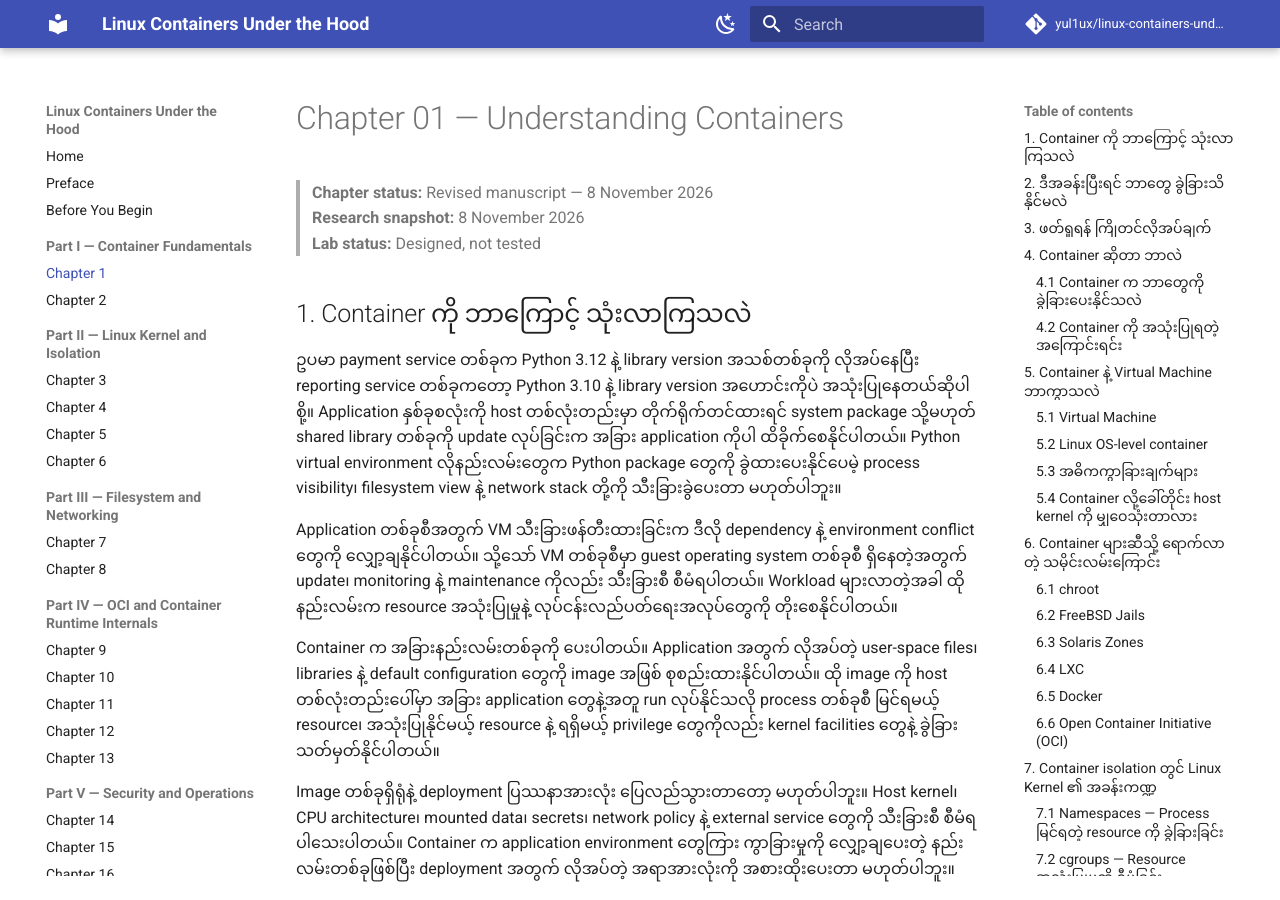
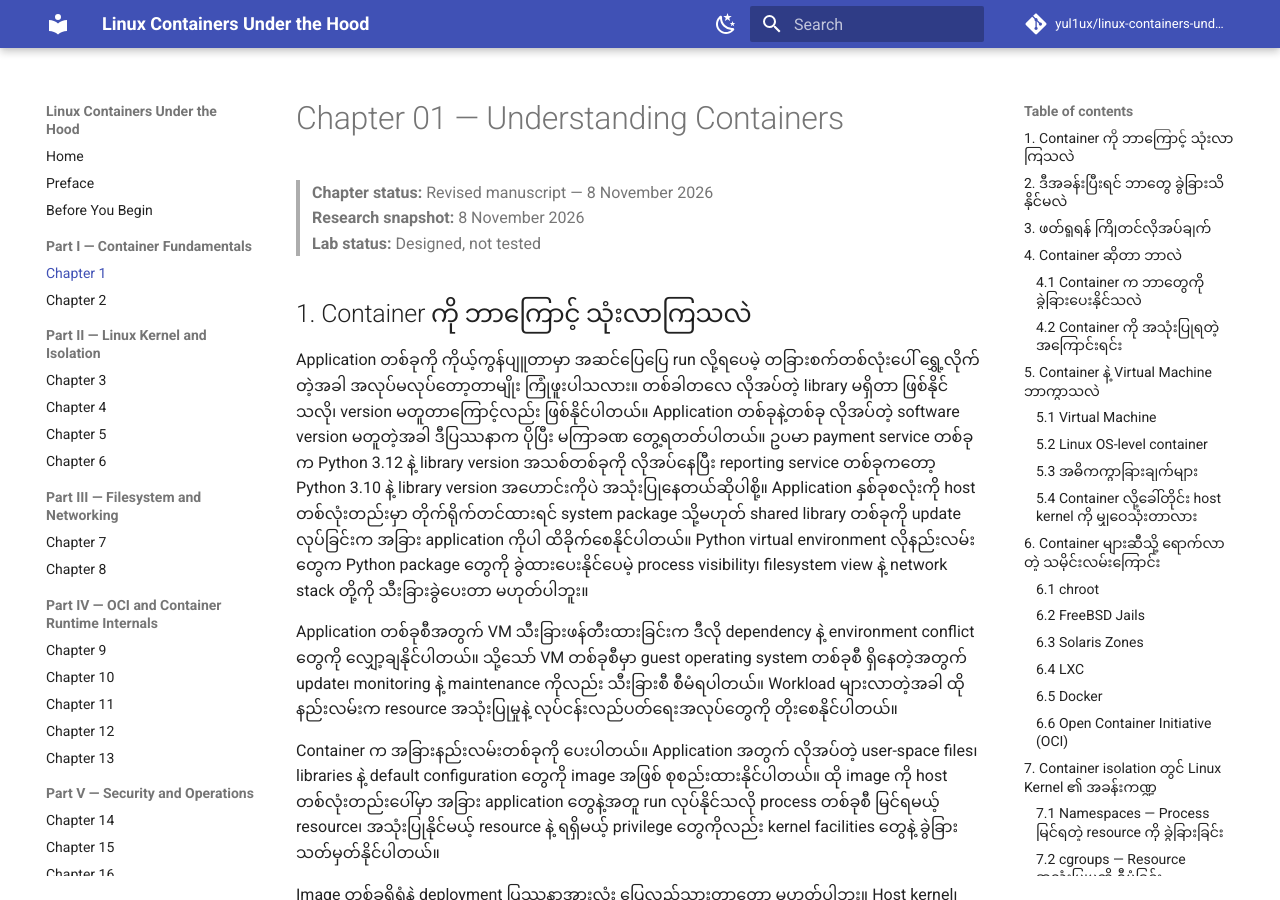
Before and after one commit to yul1ux/linux-containers-under-the-hood, an MkDocs documentation site: the page built from docs/part-01-fundamentals/chapter-01-understanding-containers.md, in a window 1280 px wide and 900 px high. Built offline with MkDocs 1.6.1 and Material for MkDocs 9.7.7, drawn with Linux system fonts in a browser that asks for light colours; comment, search, counter and statistics services are not loaded.

Commit message:
Enhance understanding of containers and dependencies
Added explanation of container usage and benefits over VMs.

```diff
--- a/docs/part-01-fundamentals/chapter-01-understanding-containers.md
+++ b/docs/part-01-fundamentals/chapter-01-understanding-containers.md
@@ -6,6 +6,7 @@
 
 ## 1. Container ကို ဘာကြောင့် သုံးလာကြသလဲ
 
+Application တစ်ခုကို ကိုယ့်ကွန်ပျူတာမှာ အဆင်ပြေပြေ run လို့ရပေမဲ့ တခြားစက်တစ်လုံးပေါ် ရွှေ့လိုက်တဲ့အခါ အလုပ်မလုပ်တော့တာမျိုး ကြုံဖူးပါသလား။ တစ်ခါတလေ လိုအပ်တဲ့ library မရှိတာ ဖြစ်နိုင်သလို၊ version မတူတာကြောင့်လည်း ဖြစ်နိုင်ပါတယ်။ Application တစ်ခုနဲ့တစ်ခု လိုအပ်တဲ့ software version မတူတဲ့အခါ ဒီပြဿနာက ပိုပြီး မကြာခဏ တွေ့ရတတ်ပါတယ်။
 ဥပမာ payment service တစ်ခုက Python 3.12 နဲ့ library version အသစ်တစ်ခုကို လိုအပ်နေပြီး reporting service တစ်ခုကတော့ Python 3.10 နဲ့ library version အဟောင်းကိုပဲ အသုံးပြုနေတယ်ဆိုပါစို့။ Application နှစ်ခုစလုံးကို host တစ်လုံးတည်းမှာ တိုက်ရိုက်တင်ထားရင် system package သို့မဟုတ် shared library တစ်ခုကို update လုပ်ခြင်းက အခြား application ကိုပါ ထိခိုက်စေနိုင်ပါတယ်။ Python virtual environment လိုနည်းလမ်းတွေက Python package တွေကို ခွဲထားပေးနိုင်ပေမဲ့ process visibility၊ filesystem view နဲ့ network stack တို့ကို သီးခြားခွဲပေးတာ မဟုတ်ပါဘူး။
 
 Application တစ်ခုစီအတွက် VM သီးခြားဖန်တီးထားခြင်းက ဒီလို dependency နဲ့ environment conflict တွေကို လျှော့ချနိုင်ပါတယ်။ သို့သော် VM တစ်ခုစီမှာ guest operating system တစ်ခုစီ ရှိနေတဲ့အတွက် update၊ monitoring နဲ့ maintenance ကိုလည်း သီးခြားစီ စီမံရပါတယ်။ Workload များလာတဲ့အခါ ထိုနည်းလမ်းက resource အသုံးပြုမှုနဲ့ လုပ်ငန်းလည်ပတ်ရေးအလုပ်တွေကို တိုးစေနိုင်ပါတယ်။
```
